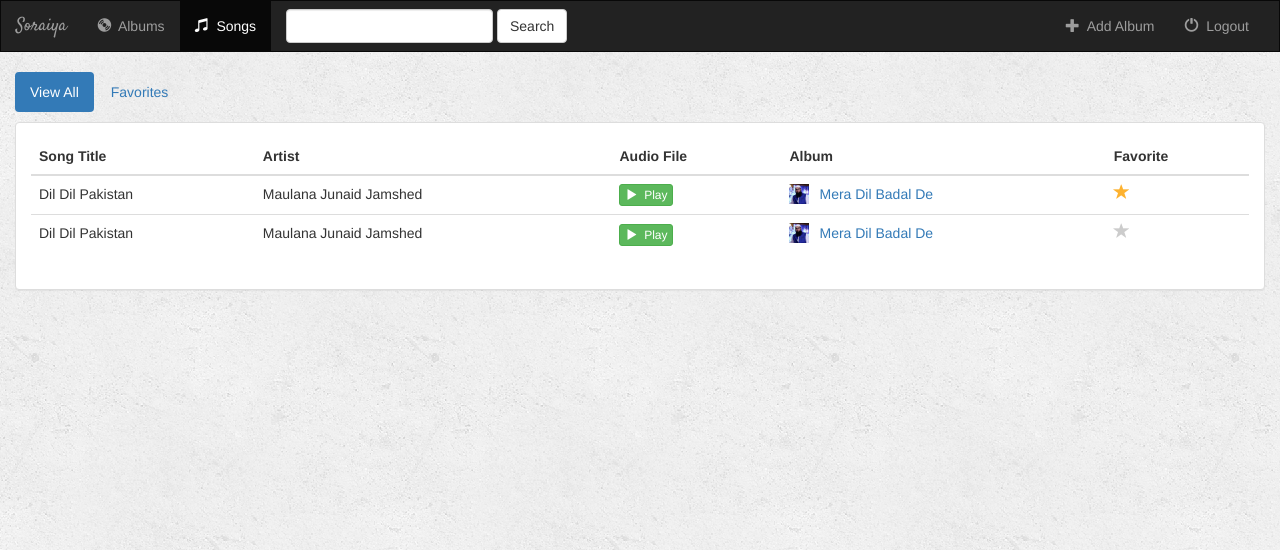
After one commit to Tausif4171/Django-Projects, a Django app: page /music/songs/all/ in a window 1280 px wide. The commit adds this page. Shown: the top 550 px of the page. Run offline with Django 3.2, Linux system fonts and the light colour scheme; a user stored in the database is signed in; data comes from the database, SQL or seed files in the repository; both versions use the stored data as it was after the commit; some libraries are stand-ins or nearby versions.

Commit message:
Added Favorite,Delete function and Songs file

```diff
--- a/music/models.py
+++ b/music/models.py
@@ -3,6 +3,7 @@ from django.contrib.auth.models import Permission, User
 from django.core.urlresolvers import reverse
 
 class Album(models.Model):
+    user = models.ForeignKey(User, default=1)
     artist = models.CharField(max_length=250)
     album_title = models.CharField(max_length=500)
     genre = models.CharField(max_length=100)
--- a/music/static/music/style.css
+++ b/music/static/music/style.css
@@ -9,3 +9,11 @@ body{
 .navbar-brand{
     font-family: 'Satisfy', cursive;
 }
+.glyphicon-star {
+    color: #CCCCCC;
+    font-size: 16px;
+}
+
+.glyphicon-star.active {
+    color: #FDB230;
+}
--- a/music/templates/music/base.html
+++ b/music/templates/music/base.html
@@ -37,7 +37,7 @@
                     </a>
                 </li>
                 <li class="{% block songs_active %}{% endblock %}">
-                    <a href="#">
+                    <a href="{% url 'music:songs' 'all' %}">
                         <span class="glyphicon glyphicon-music" aria-hidden="true"></span>&nbsp; Songs
                     </a>
                 </li>
--- a/music/templates/music/create_song.html
+++ b/music/templates/music/create_song.html
@@ -29,7 +29,8 @@
 
             <ul class="nav nav-pills" style="margin-bottom: 10px;">
                 <li role="presentation"><a href="{% url 'music:detail' album.id %}">View All</a></li>
-                <li role="presentation" class="active"><a href="{% url 'music:create_song' album.id %}">Add New Song</a></li>
+                <li role="presentation" class="active"><a href="{% url 'music:create_song' album.id %}">Add New Song</a>
+                </li>
             </ul>
 
             <div class="panel panel-default">
--- a/music/templates/music/index.html
+++ b/music/templates/music/index.html
@@ -42,9 +42,6 @@
             {% endfor %}
     </div>
 
-    <div class="panel-footer">
-        Don't have an account? <a href="{% url 'music:register' %}">Click here</a> to register.
-    </div>
 
 </div>
 {% endblock %}
--- /dev/null
+++ b/music/templates/music/songs.html
@@ -0,0 +1,66 @@
+{% extends 'music/base.html' %}
+{% block title %}All Songs{% endblock %}
+{% block songs_active %}active{% endblock %}
+
+{% block body %}
+<div class="container-fluid songs-container">
+
+    <div class="row">
+        <div class="col-sm-12">
+            <ul class="nav nav-pills" style="margin-bottom: 10px;">
+                <li role="presentation" {% if filter_by == 'all' %}class="active"{% endif %}><a href="{% url 'music:songs' 'all' %}">View All</a></li>
+                <li role="presentation" {% if filter_by == 'favorites' %}class="active"{% endif %}><a href="{% url 'music:songs' 'favorites' %}">Favorites</a></li>
+            </ul>
+        </div>
+    </div>
+
+    <div class="row">
+
+        <div class="col-sm-12">
+
+            <div class="panel panel-default">
+                <div class="panel-body">
+                    <table class="table">
+                        <thead>
+                            <tr>
+                                <th>Song Title</th>
+                                <th>Artist</th>
+                                <th>Audio File</th>
+                                <th>Album</th>
+                                <th>Favorite</th>
+                            </tr>
+                        </thead>
+                        <tbody>
+                            {% for song in song_list %}
+                                <tr>
+                                    <td>{{ song.song_title }}</td>
+                                    <td>{{ song.album.artist }}</td>
+                                    <td>
+                                        <a target="_blank" href="{{ song.audio_file.url }}">
+                                            <button type="button" class="btn btn-success btn-xs">
+                                                <span class="glyphicon glyphicon-play"></span>&nbsp; Play
+                                            </button>
+                                        </a>
+                                    </td>
+                                    <td>
+                                        <a href="{% url 'music:detail' song.album.id %}">
+                                            <img src="{{ song.album.album_logo.url }}" class="img-responsive" style="width: 20px; float: left; margin-right: 10px;" />
+                                        </a>
+                                        <a href="{% url 'music:detail' song.album.id %}">{{ song.album.album_title }}</a>
+                                    </td>
+                                    <td>
+                                        <a href="{% url 'music:favorite' song.id %}" class="btn-favorite"><span class="glyphicon glyphicon-star {% if song.is_favorite %}active{% endif %}"></span></a>
+                                    </td>
+                                </tr>
+                            {% endfor %}
+                        </tbody>
+                    </table>
+                </div>
+            </div>
+
+        </div>
+
+    </div>
+
+</div>
+{% endblock %}
--- a/music/urls.py
+++ b/music/urls.py
@@ -29,5 +29,14 @@ urlpatterns = [
     # /music/5/create_song/
     url(r'^(?P<album_id>[0-9]+)/create_song/$', views.create_song, name='create_song'),
 
+    #
+    url(r'^(?P<song_id>[0-9]+)/favorite/$', views.favorite, name='favorite'),
+
+    # /music/5/delete_song/1/
+    url(r'^(?P<album_id>[0-9]+)/delete_song/(?P<song_id>[0-9]+)/$', views.delete_song, name='delete_song'),
+
+    #
+    url(r'^songs/(?P<filter_by>[a-zA_Z]+)/$', views.songs, name='songs'),
+
 
 ]
--- a/music/views.py
+++ b/music/views.py
@@ -1,5 +1,6 @@
 from django.contrib.auth import authenticate, login
 from django.contrib.auth import logout
+from django.http import JsonResponse
 from django.views.generic.edit import CreateView, UpdateView, DeleteView # means here we are importing methods for album
 from django.core.urlresolvers import reverse_lazy
 from django.shortcuts import render, redirect #this one redirect you to your home page and whatever you are
@@ -134,3 +135,43 @@ class UserFormView(View):
                     return redirect('music:index') # if user is login successfully it will be redirect to index or home page
 
         return render(request, self.template_name, {'form': form}) # if form is not valid than this will be return
+
+def favorite(request, song_id):
+    song = get_object_or_404(Song, pk=song_id)
+    try:
+        if song.is_favorite:
+            song.is_favorite = False
+        else:
+            song.is_favorite = True
+        song.save()
+    except (KeyError, Song.DoesNotExist):
+        return JsonResponse({'success': False})
+    finally:
+        return JsonResponse({'success': True})
+
+
+def delete_song(request, album_id, song_id):
+    album = get_object_or_404(Album, pk=album_id)
+    song = Song.objects.get(pk=song_id)
+    song.delete()
+    return render(request, 'music/detail.html', {'album': album})
+
+
+def songs(request, filter_by):
+    if not request.user.is_authenticated():
+        return render(request, 'music/login.html')
+    else:
+        try:
+            song_ids = []
+            for album in Album.objects.filter(user=request.user):
+                for song in album.song_set.all():
+                    song_ids.append(song.pk)
+            users_songs = Song.objects.filter(pk__in=song_ids)
+            if filter_by == 'favorites':
+                users_songs = users_songs.filter(is_favorite=True)
+        except Album.DoesNotExist:
+            users_songs = []
+        return render(request, 'music/songs.html', {
+            'song_list': users_songs,
+            'filter_by': filter_by,
+        })
```
Also changed, not shown: music/templates/music/detail.html (+14 -1 lines), db.sqlite3, media/Junaid_Jamsed_TX9H1Kg.jpg (added), music/migrations/0005_album_user.py (added), 2 other files. Lines whose indentation alone changed are shown as unchanged.
